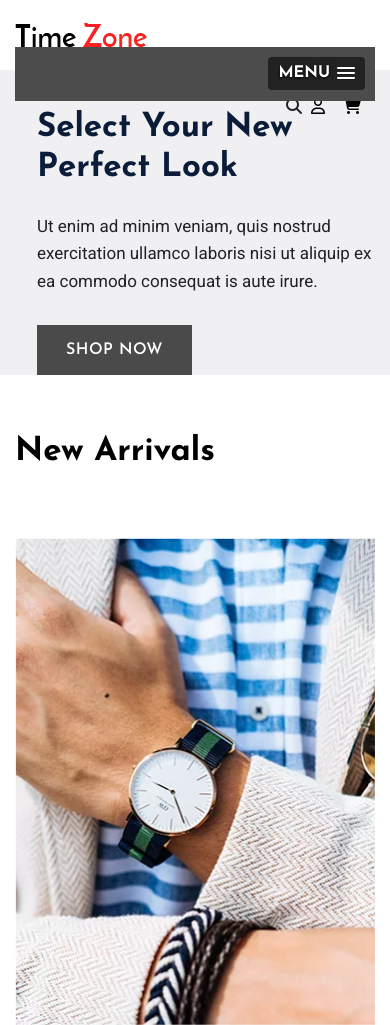
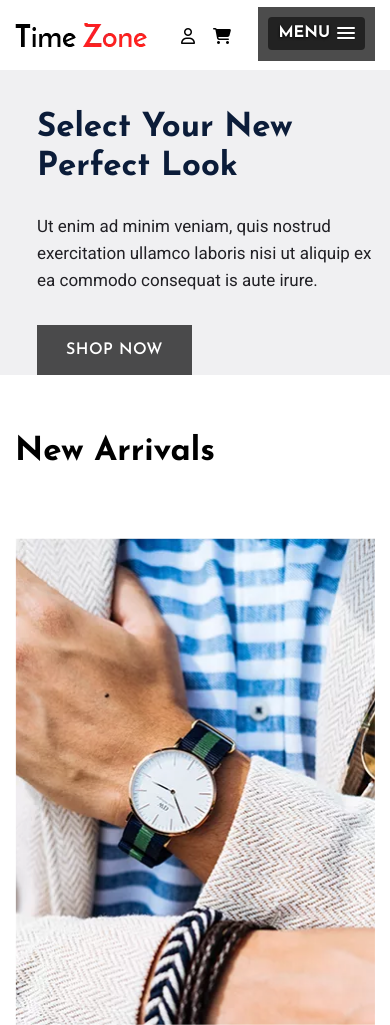
Before and after one commit to uday0404G/Watch-demo, a plain HTML site: page index.html in a window 390 px wide. Shown: the top 1025 px of the page. Drawn offline with nearby package versions, Linux system fonts and the light colour scheme; some packages are replaced by stand-ins of ours; a script that the page names is missing.

Commit message:
Update style.css

```diff
--- a/css/style.css
+++ b/css/style.css
@@ -25,19 +25,26 @@
 .boxed-btn:focus {
     outline: none
 }
-header{
+
+header {
     position: sticky;
     top: 0;
     z-index: 11111;
     background: white;
 }
+
 body {
     font-family: "Roboto", sans-serif;
     font-weight: normal;
     font-style: normal
 }
 
-h1,h2,h3,h4,h5,h6 {
+h1,
+h2,
+h3,
+h4,
+h5,
+h6 {
     font-family: "Josefin Sans", sans-serif;
     color: #0b1c39;
     margin-top: 0px;
@@ -112,7 +119,11 @@ button {
     outline: medium none
 }
 
-button:focus,input:focus,input:focus,textarea,textarea:focus {
+button:focus,
+input:focus,
+input:focus,
+textarea,
+textarea:focus {
     outline: 0
 }
 
@@ -712,19 +723,31 @@ input:focus {
 
 @media only screen and (min-width: 576px) and (max-width: 767px) {
     .header-area .main-header .menu-wrapper .header-right {
-        margin-right: 73px
+        margin-right: 73px;
+        position: absolute;
+        right: 70px;
     }
 }
 
 @media (max-width: 575px) {
     .header-area .main-header .menu-wrapper .header-right {
-        position: relative;
+        /* position: relative;
         bottom: -73px;
         z-index: 3;
-        right: 5px
-    }
-}
-
+        right: 5px */
+        position: absolute;
+        top: 25px;
+        /* z-index: 3; */
+        right: 150px;
+    }
+
+}
+@media (max-width:400px) {
+    .header-area .main-header .menu-wrapper .header-right .nav-search{
+        display: none !important;
+    }
+
+}
 .header-area .main-header .menu-wrapper .header-right ul {
     display: flex !important;
     justify-content: space-between
@@ -1070,7 +1093,9 @@ input:focus {
 .slicknav_menu {
     display: none;
 }
-
+.slicknav_nav{
+    width: 250px;
+}
 @media only screen and (max-width: 959px) {
     #nav_menu ul li a {
         font-size: .875em;
@@ -1085,6 +1110,12 @@ input:focus {
 
     .slicknav_menu {
         display: block;
+        font-size: 16px;
+        background: #4c4c4c;
+        padding: 5px;
+        position: absolute;
+        top: -40px;
+        right: 0;
     }
 }
 
@@ -2745,7 +2776,11 @@ input:focus {
     font-size: 24px
 }
 
-b,sup,sub,u,del {
+b,
+sup,
+sub,
+u,
+del {
     color: #222
 }
 
@@ -3056,6 +3091,7 @@ b,sup,sub,u,del {
     background-color: #fff;
     color: #ff2020
 }
+
 .button {
     display: inline-block;
     border: 1px solid transparent;
@@ -4349,6 +4385,7 @@ input:focus {
     color: #464d65;
     font-size: 14px
 }
+
 .btn_3 {
     display: inline-block;
     padding: 18px 36px;
@@ -4362,6 +4399,7 @@ input:focus {
     font-weight: 400;
     transition: .5s;
 }
+
 .btn_3:hover {
     background-color: #2577fd;
     transition: .5s;
```
